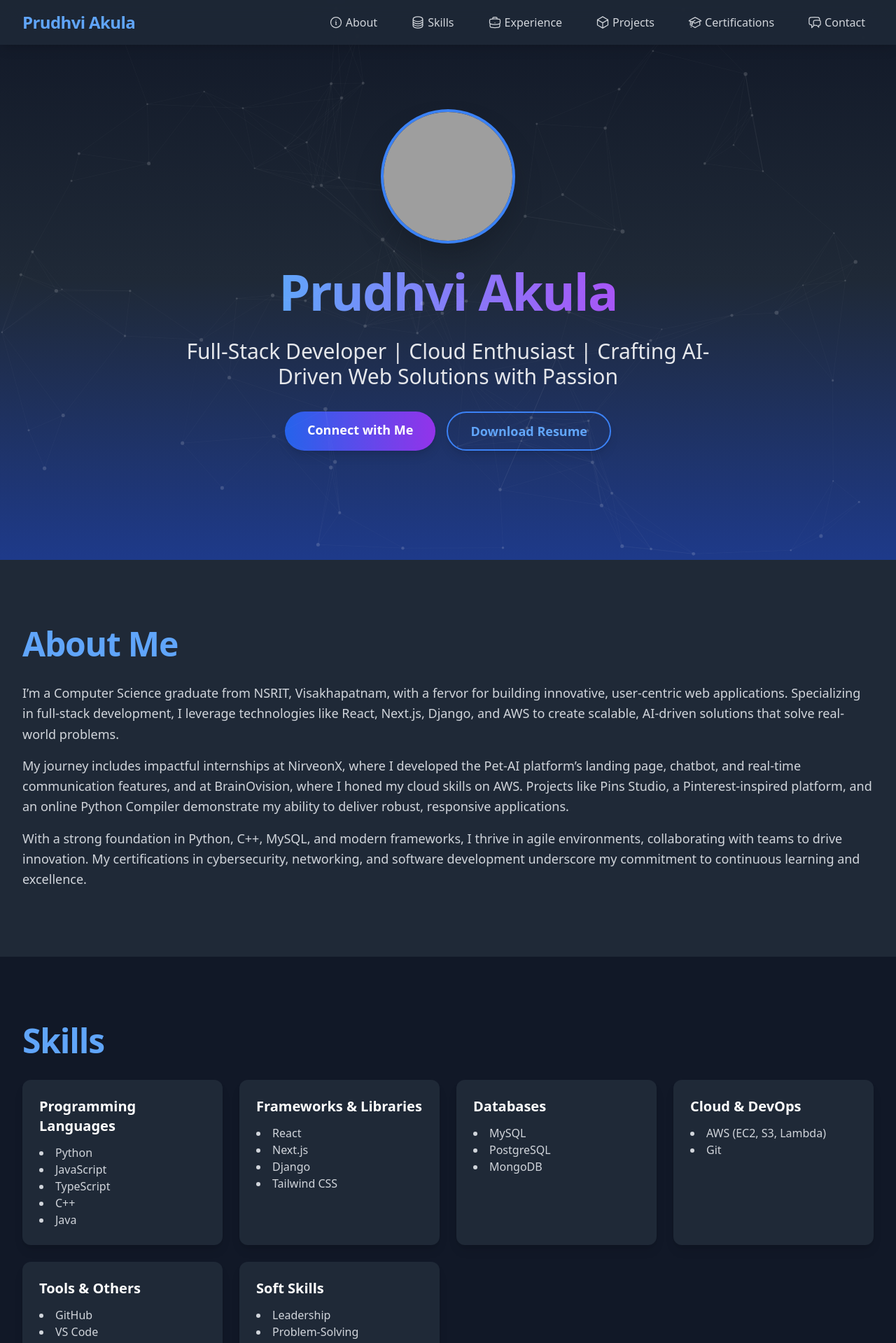
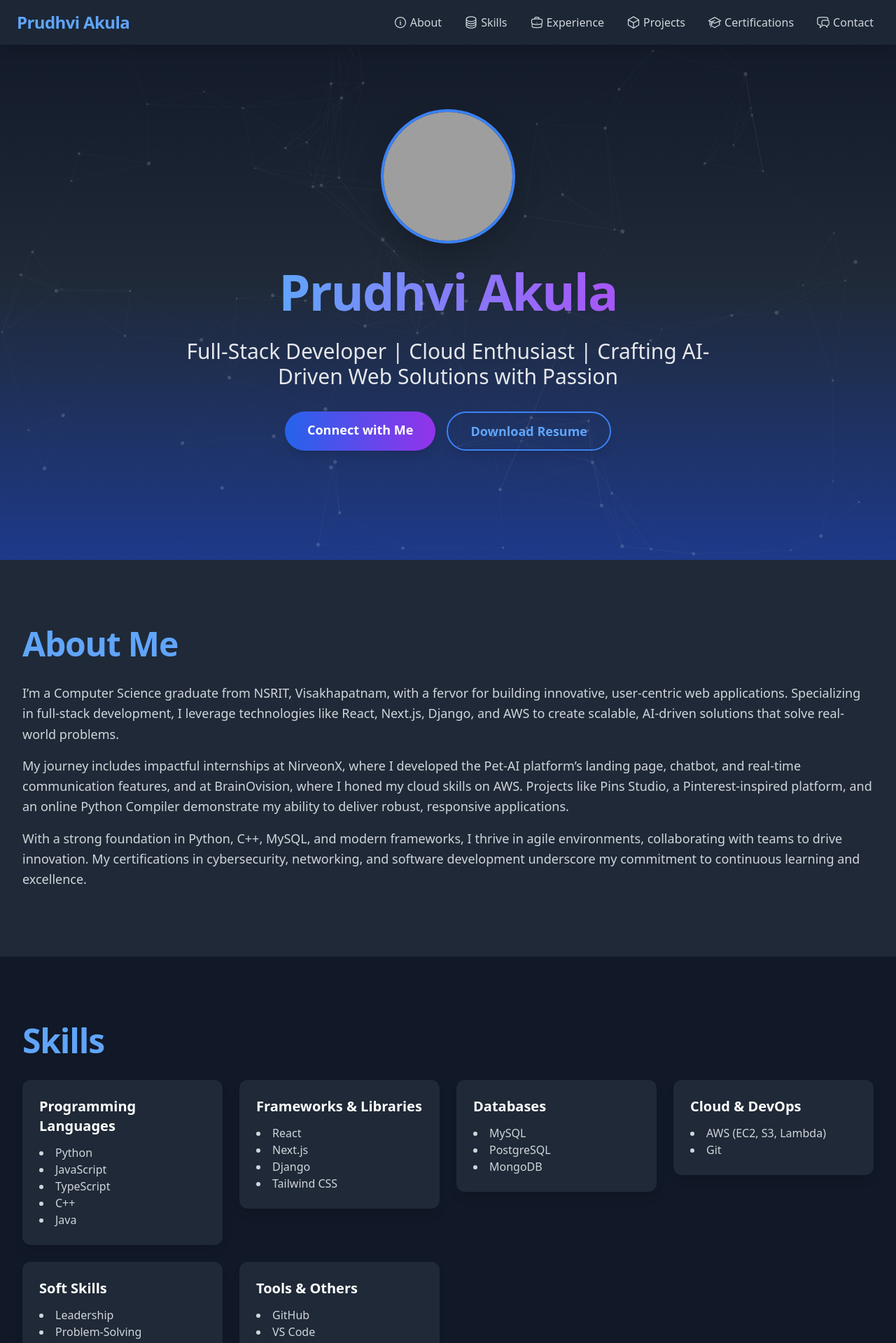
Before and after one commit to prudhvi1519/Prudhvi-Portfolio, a Next.js app: page / in a window 1280 px wide. Shown: the top 1919 px of the page at 70% size. Built offline with nearby package versions, Linux system fonts and the light colour scheme; grey boxes are pictures that could not be loaded.

Commit message:
Improved UI

```diff
--- /dev/null
+++ b/src/app/components/TiltDiv.tsx
@@ -0,0 +1,46 @@
+"use client";
+
+import { useEffect, useRef, ReactNode } from "react";
+import VanillaTilt from "vanilla-tilt";
+
+interface TiltDivProps {
+  children: ReactNode;
+  className?: string;
+}
+
+interface VanillaTiltElement extends HTMLDivElement {
+  vanillaTilt: {
+    destroy: () => void;
+  };
+}
+
+export default function TiltDiv({ children, className }: TiltDivProps) {
+  const tiltRef = useRef<HTMLDivElement>(null);
+
+  useEffect(() => {
+    const tiltNode = tiltRef.current;
+    if (tiltNode) {
+      VanillaTilt.init(tiltNode, {
+        max: 15, // Maximum tilt angle
+        speed: 400, // Speed of the tilt effect
+        glare: true, // Enable glare effect
+        "max-glare": 0.5, // Maximum glare opacity
+      });
+    }
+
+    return () => {
+      if (tiltNode && (tiltNode as VanillaTiltElement).vanillaTilt) {
+        (tiltNode as VanillaTiltElement).vanillaTilt.destroy();
+      }
+    };
+  }, []);
+
+  return (
+    <div
+      ref={tiltRef}
+      className={`js-tilt ${className}`}
+    >
+      {children}
+    </div>
+  );
+}
--- a/src/app/components/sections/HeroSection.tsx
+++ b/src/app/components/sections/HeroSection.tsx
@@ -24,19 +24,48 @@ export default function HeroSection() {
         <div className="flex space-x-4">
           <a
             href="#contact"
-            className="bg-gradient-to-r from-blue-600 to-purple-600 text-white px-8 py-3 rounded-full hover:from-blue-700 hover:to-purple-700 cursor-hover-trigger transition-transform duration-300 hover:scale-105 shadow-lg text-lg font-semibold"
+            className="relative bg-gradient-to-r from-blue-600 to-purple-600 text-white px-8 py-3 rounded-full overflow-hidden cursor-hover-trigger transition-transform duration-300 hover:scale-105 shadow-lg text-lg font-semibold mirror-hover"
           >
             Connect with Me
           </a>
           <a
             href="/prudhvi_resume.pdf"
-            className="border-2 border-blue-500 text-blue-400 px-8 py-3 rounded-full hover:bg-blue-500 hover:text-white cursor-hover-trigger transition-all duration-300 shadow-lg text-lg font-semibold"
+            className="relative border-2 border-blue-500 text-blue-400 px-8 py-3 rounded-full overflow-hidden hover:text-white cursor-hover-trigger transition-all duration-300 shadow-lg text-lg font-semibold mirror-hover"
             download
           >
             Download Resume
           </a>
         </div>
       </motion.div>
+
+      {/* Custom CSS for mirror-like hover effect */}
+      <style jsx>{`
+        .mirror-hover {
+          position: relative;
+          z-index: 1;
+        }
+
+        .mirror-hover::before {
+          content: '';
+          position: absolute;
+          top: 0;
+          left: -100%;
+          width: 100%;
+          height: 100%;
+          background: linear-gradient(
+            90deg,
+            transparent,
+            rgba(255, 255, 255, 0.3),
+            transparent
+          );
+          transition: left 0.5s ease;
+          z-index: -1;
+        }
+
+        .mirror-hover:hover::before {
+          left: 100%;
+        }
+      `}</style>
     </section>
   );
 }
--- a/src/app/components/sections/SkillsSection.tsx
+++ b/src/app/components/sections/SkillsSection.tsx
@@ -1,5 +1,6 @@
 import { motion } from "framer-motion";
 import { Skill } from "../../types";
+import TiltDiv from "../TiltDiv";
 
 const skills: Skill[] = [
   {
@@ -19,12 +20,12 @@ const skills: Skill[] = [
     items: ["AWS (EC2, S3, Lambda)", "Git"],
   },
   {
-    category: "Tools & Others",
-    items: ["GitHub", "VS Code", "Jira"],
+    category: "Soft Skills",
+    items: ["Leadership", "Problem-Solving", "Communication", "Adaptability", "Team Collaboration"],
   },
   {
-    category: "Soft Skills",
-    items: ["Leadership", "Problem-Solving", "Communication", "Adaptability", "Team Collaboration"],
+    category: "Tools & Others",
+    items: ["GitHub", "VS Code", "Windows", "Jira",],
   },
 ];
 
@@ -47,14 +48,17 @@ export default function SkillsSection() {
               initial={{ opacity: 0, y: 50 }}
               whileInView={{ opacity: 1, y: 0 }}
               transition={{ duration: 0.8, delay: index * 0.2 }}
-              className="p-6 bg-gray-800 rounded-xl shadow-lg hover:shadow-2xl hover:bg-blue-950 transition-all duration-300"
             >
+              <TiltDiv
+                className="p-6 bg-gray-800 rounded-xl shadow-lg hover:shadow-2xl hover:bg-blue-950 transition-all duration-300"
+              >
               <h3 className="text-xl font-bold mb-3 text-white">{skill.category}</h3>
               <ul className="list-disc list-inside text-gray-300">
                 {skill.items.map((item) => (
                   <li key={item}>{item}</li>
                 ))}
               </ul>
+              </TiltDiv>
             </motion.div>
           ))}
         </div>
--- a/src/app/page.tsx
+++ b/src/app/page.tsx
@@ -69,17 +69,18 @@ export default function Home() {
 
       {/* Navigation Bar */}
       <nav className="fixed top-0 left-0 w-full bg-gray-800 bg-opacity-90 backdrop-blur-lg z-20 shadow-lg box-border">
-        <div className="max-w-7xl mx-auto px-4 sm:px-6 lg:px-8 w-full">
+        <div className="max-w-7xl mx-auto px-4 sm:px-4 lg:px-6 w-full">
           <div className="flex justify-between items-center h-16 w-full">
             <div className="flex items-center">
               <h1 className="text-2xl font-bold tracking-tight text-blue-400">Prudhvi Akula</h1>
             </div>
-            <div className="hidden md:flex items-center space-x-6">
+            <div className="flex items-center space-x-4">
+              <div className="hidden md:flex items-center justify-end space-x-4">
                 {navItems.map((item) => (
                   <Link
                     key={item.href}
                     href={item.href}
-                  className="flex items-center text-gray-300 hover:text-blue-400 px-3 py-2 rounded-md cursor-hover-trigger transition-colors duration-300"
+                    className="flex items-center text-gray-300 hover:text-blue-400 px-2 py-2 rounded-md cursor-hover-trigger transition-colors duration-300"
                     aria-label={`Navigate to ${item.label} section`}
                   >
                     {item.icon}
@@ -89,7 +90,10 @@ export default function Home() {
               </div>
               <div className="md:hidden flex items-center">
                 <button
-                onClick={toggleMenu}
+                  onClick={() => {
+                    console.log("Toggle menu clicked, isMenuOpen:", !isMenuOpen);
+                    toggleMenu();
+                  }}
                   className="text-gray-300 hover:text-blue-400 focus:outline-none cursor-hover-trigger"
                   aria-label={isMenuOpen ? "Close Menu" : "Open Menu"}
                 >
@@ -102,14 +106,18 @@ export default function Home() {
               </div>
             </div>
           </div>
-        <AnimatePresence>
+        </div>
+        <AnimatePresence mode="wait">
           {isMenuOpen && (
             <motion.div
+              key="mobile-menu"
               className="md:hidden bg-gray-800 bg-opacity-95 backdrop-blur-lg absolute top-16 left-0 w-full shadow-lg z-10"
               initial={{ opacity: 0, y: -20 }}
               animate={{ opacity: 1, y: 0 }}
               exit={{ opacity: 0, y: -20 }}
               transition={{ duration: 0.3, ease: "easeInOut" }}
+              onAnimationStart={() => console.log("Menu animation started:", isMenuOpen ? "opening" : "closing")}
+              onAnimationComplete={() => console.log("Menu animation completed:", isMenuOpen ? "open" : "closed")}
             >
               <div className="flex flex-col items-center py-4 space-y-4">
                 {navItems.map((item, index) => (
@@ -118,13 +126,16 @@ export default function Home() {
                     initial={{ opacity: 0, x: -20 }}
                     animate={{ opacity: 1, x: 0 }}
                     exit={{ opacity: 0, x: -20 }}
-                    transition={{ duration: 0.3, delay: index * 0.1 }}
+                    transition={{ duration: 0.3, delay: index * 0.1, ease: "easeInOut" }}
                   >
                     <Link
                       href={item.href}
                       className="flex items-center text-gray-300 hover:text-blue-400 px-4 py-2 rounded-md cursor-hover-trigger transition-colors duration-300 text-lg font-semibold"
                       aria-label={`Navigate to ${item.label} section`}
-                      onClick={() => setIsMenuOpen(false)}
+                      onClick={() => {
+                        console.log("Nav item clicked:", item.label);
+                        setIsMenuOpen(false);
+                      }}
                     >
                       {item.icon}
                       {item.label}
```
Lines whose indentation alone changed are shown as unchanged.
